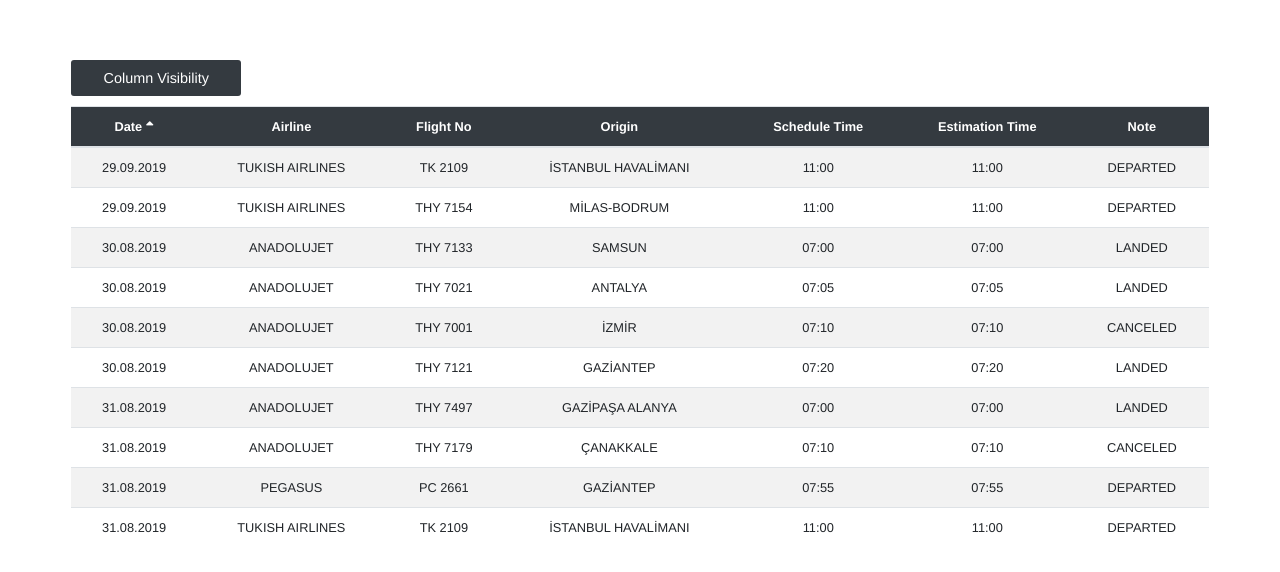
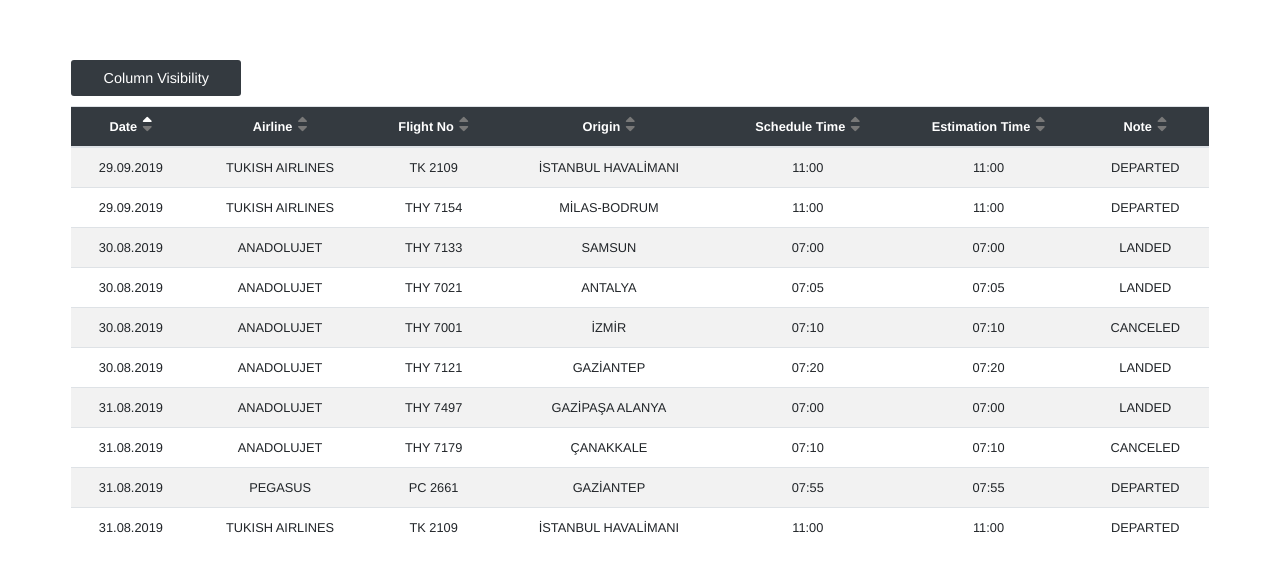
Before and after one commit to adnan-sahin/vue-datatable-component, a Vue app: page / in a window 1280 px wide. Shown: the top 572 px of the page. Built offline with nearby package versions, Linux system fonts and the light colour scheme.

Commit message:
refactoring

```diff
--- a/src/components/VDatatable.vue
+++ b/src/components/VDatatable.vue
@@ -25,10 +25,11 @@
             v-show="header.visible"
             scope="col"
           >
-            {{ header.text }}
-            <template v-if="currentSortName==header.value">
-              <i :class="sortIconClass"></i>
-            </template>
+            <span>{{ header.text }}</span>
+            <span class="inline-block">
+              <i :class="sortIconClass('asc',header.value)" class="fas fa-sort-up arrow"></i>
+              <i :class="sortIconClass('desc',header.value)" class="fas fa-sort-down arrow"></i>
+            </span>
           </th>
         </draggable>
       </thead>
@@ -62,20 +63,15 @@
   },
   computed: {
     sortedItems() {
-      return this.items.slice().sort((a, b) => {
-        let modifierDirection = 1;
-        if (this.currentSortDirection === "desc") modifierDirection = -1;
+      return this.items.sort((a, b) => {
+        let modifier = 1;
+        if (this.currentSortDirection === "desc") modifier = -1;
         if (a[this.currentSortName] < b[this.currentSortName])
-          return -1 * modifierDirection;
+          return -1 * modifier;
         if (a[this.currentSortName] > b[this.currentSortName])
-          return 1 * modifierDirection;
+          return 1 * modifier;
         return 0;
       });
-    },
-    sortIconClass() {
-      return this.currentSortDirection == "asc"
-        ? "fas fa-sort-up"
-        : "fas fa-sort-down";
     }
   },
   methods: {
@@ -85,6 +81,12 @@
           this.currentSortDirection === "asc" ? "desc" : "asc";
       }
       this.currentSortName = sortName;
+    },
+    sortIconClass(sortDirection, sortName) {
+      return this.currentSortName == sortName &&
+        this.currentSortDirection == sortDirection
+        ? "active"
+        : "";
     }
   }
 };
@@ -110,6 +112,7 @@
   border-bottom: 2px solid #dee2e6;
   cursor: pointer;
 }
+
 .thead-dark {
   background-color: #343a40;
   color: #fff;
@@ -192,4 +195,17 @@
 .chc--header {
   display: none;
 }
+.inline-block {
+  display: inline-block;
+}
+.arrow {
+  display: block;
+  line-height: 0.1;
+  font-size: 1rem;
+  margin-left: 5px;
+  color: rgb(120, 120, 120);
+}
+.arrow.active {
+  color: #fff;
+}
 </style>
```
